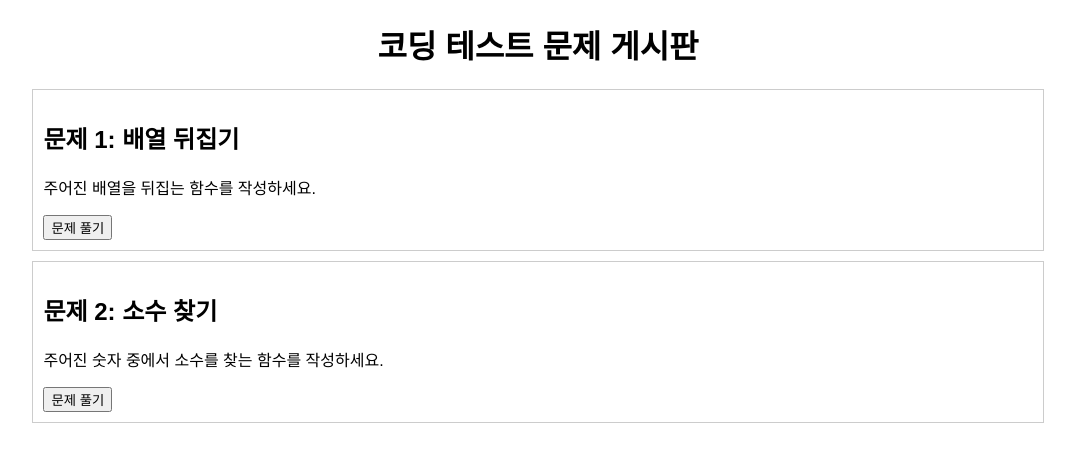
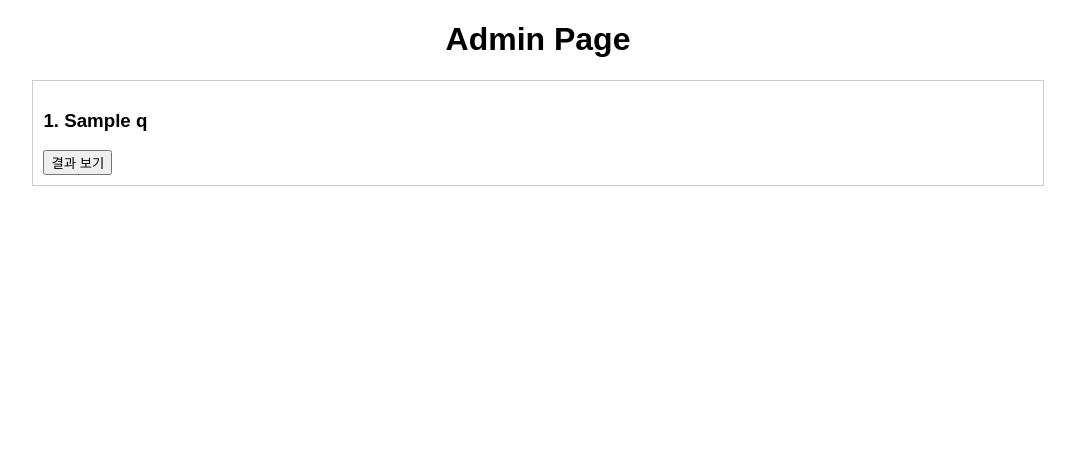
Before and after one commit to jaeyeonkk/tracking, a Flask app: template app/templates/admin.html in a window 1280 px wide. Shown: the top 462 px of the page, without its empty margins (102-1177 px from the left). Run offline with Flask 3, Linux system fonts and the light colour scheme; the template is opened without the code that fills it: most values are stand-ins (such as "Sample title", 1, 10 or a date in 2020); parts of the project's set-up code (start-up, migrations or seed data) failed here and were passed over.

Commit message:
admin 페이지 q_list에서 데이터 가져옴

```diff
--- a/app/templates/admin.html
+++ b/app/templates/admin.html
@@ -1,7 +1,7 @@
 <!DOCTYPE html>
 <html>
 <head>
-    <title>관리자 홈페이지</title>
+    <title>FacePse Admin Page</title>
     <style>
         body {
             font-family: Arial, sans-serif;
@@ -26,21 +26,35 @@
 </head>
 <body>
     <div class="container">
-        <h1>코딩 테스트 문제 게시판</h1>
+        <h1>Admin Page</h1>
         <ul id="problem-list">
+            {% for i in q_list %}
             <li class="problem-item">
-                <h2>문제 1: 배열 뒤집기</h2>
-                <p>주어진 배열을 뒤집는 함수를 작성하세요.</p>
-                <button onclick="solveProblem(1)">문제 풀기</button>
+                <h3>{{ i[0] }}. {{ i[2] }}</h3>
+                <button onclick="solveProblem(1)">결과 보기</button>
             </li>
-            <li class="problem-item">
-                <h2>문제 2: 소수 찾기</h2>
-                <p>주어진 숫자 중에서 소수를 찾는 함수를 작성하세요.</p>
-                <button onclick="solveProblem(2)">문제 풀기</button>
-            </li>
-            <!-- 다른 문제들을 추가할 수 있습니다 -->
+            {% endfor %}
         </ul>
     </div>
+    <div class="pagination">
+        {% if current_page > 10 %}
+          <a href="{{ url_for('coding_test.admin', page=current_page-10) }}">&lt;&lt;</a>
+        {% endif %}
+
+        {% for i in range(current_page - (current_page-1)%10, current_page - (current_page-1)%10 + 10) %}
+          {% if i <= total_pages %}
+            {% if i == current_page %}
+              <span>{{ i }}</span>
+            {% else %}
+              <a href="{{ url_for('coding_test.admin', page=i) }}">{{ i }}</a>
+            {% endif %}
+          {% endif %}
+        {% endfor %}
+
+        {% if current_page // 10 < total_pages // 10 %}
+          <a href="{{ url_for('coding_test.admin', page=current_page+10) }}">&gt;&gt;</a>
+        {% endif %}
+      </div>
 
     <script>
         function solveProblem(problemId) {
--- a/app/templates/test_list.html
+++ b/app/templates/test_list.html
@@ -16,12 +16,10 @@
           </thead>
           <tbody>
             {% for i in q_list %}
-            <tr class="problem-row" data-level="{{ i[1] }}" data-language="{{ i[3] }}">
               <td>{{ i[0] }}</td> <!-- 문제 번호 -->
               <td>
                 <!-- <a href="{{ url_for('coding_test.test_view', q_id=i[0]) }}">{{ i[2] }}</a> -->
                 <a href="{{ url_for('coding_test.accept_cam', q_id=i[0]) }}">{{ i[2] }}</a>
-                <p>{{ i[2] }}</p>
               </td>
             </tr>
             {% endfor %}
```
Also changed, not shown: app/coding_test.py (+32 -22 lines).
